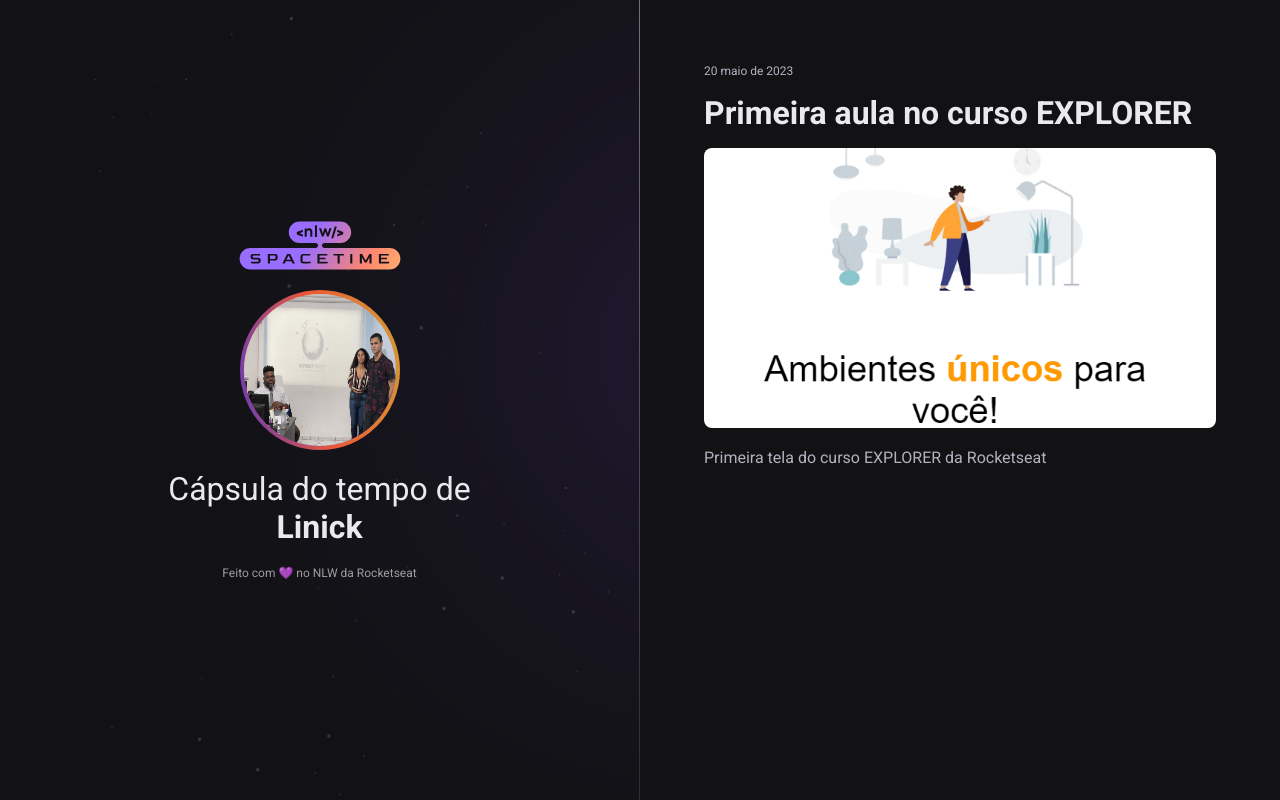
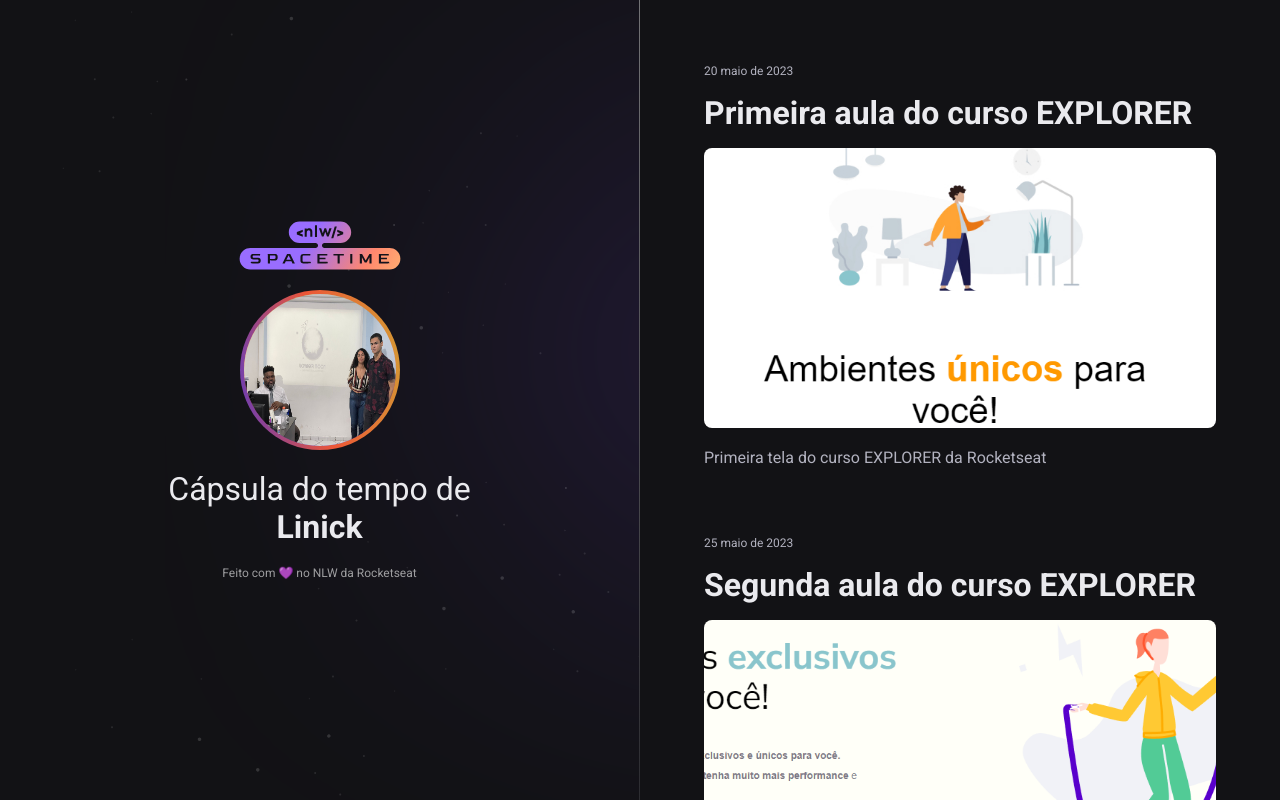
Before and after one commit to Linick1/nlw-spacetime, a plain HTML site: page index.html in a window 1280 px wide. Drawn offline with Linux system fonts and the light colour scheme.

Commit message:
treinmeupdate

```diff
--- a/index.html
+++ b/index.html
@@ -29,18 +29,20 @@
       </p>
       <span>Feito com 💜 no NLW da Rocketseat</span>
     </aside>
+
     <nav>
+
       <a
         href="https://linick1.github.io/1aula-explorer/"
         target="_blank"
         class="memory"
       >
         <small>20 maio de 2023</small>
-        <h1>Primeira aula no curso EXPLORER</h1>
+        <h1>Primeira aula do curso EXPLORER</h1>
         <div>
         <img
           src="./assets/aula1.PNG"
-          alt="Minha primeira tela"
+          alt="Minha segunda tela"
         />
         </div>
         <p>
@@ -48,6 +50,26 @@
         </p>
       </a>
 
+       <a
+        href="https://linick1.github.io/treineme/"
+        target="_blank"
+        class="memory"
+      >
+        <small>25 maio de 2023</small>
+        <h1>Segunda aula do curso EXPLORER</h1>
+        <div>
+        <img
+          src="./assets/treine.meCAPA.PNG"
+          alt="Minha segunda tela"
+        />
+        </div>
+        <p>
+         Segunda tela do curso EXPLORER da Rocketseat
+        </p>
+      </a>
+
     </nav>
+
+
   </body>
 </html>
--- a/styles.css
+++ b/styles.css
@@ -150,4 +150,5 @@
     overflow-y: visible;
     padding: 22px;
   }
+
 }
```
Also changed, not shown: assets/treine.meCAPA.PNG (added).
